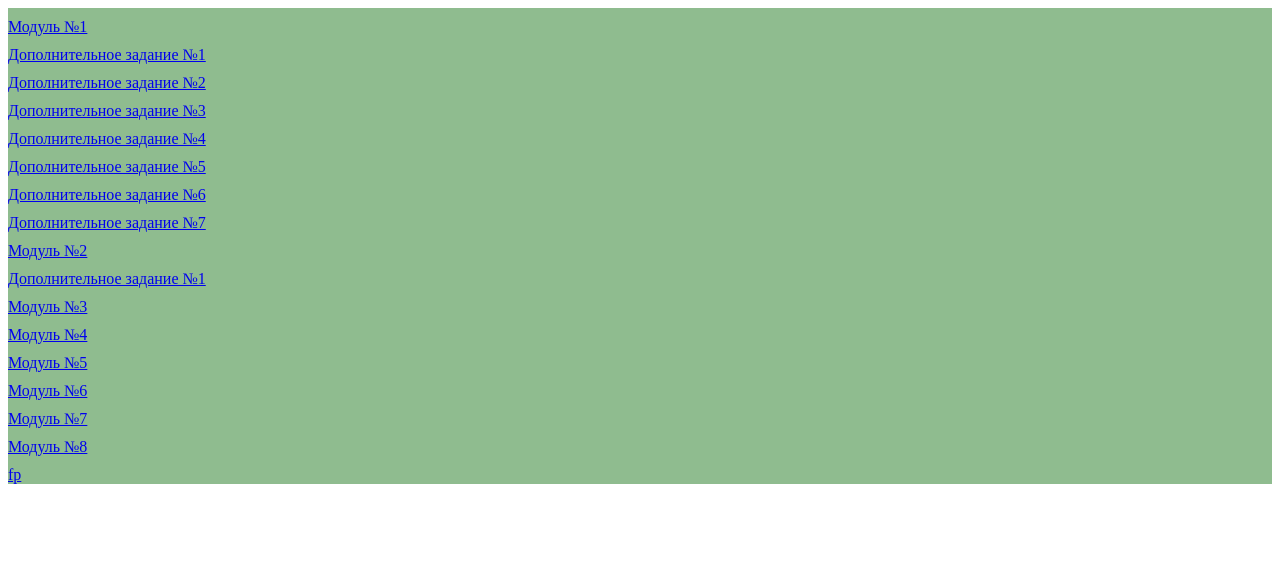
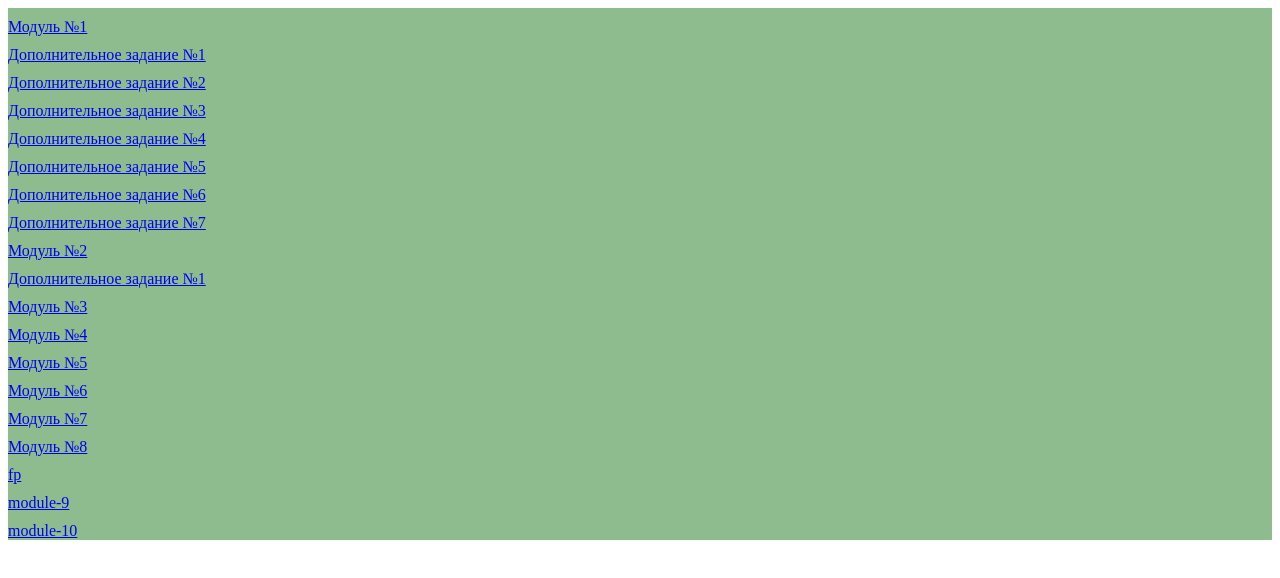
Before and after one commit to AndriiKhomenko/fe-advance-hw, a plain HTML site: page index.html in a window 1280 px wide. Drawn offline with Linux system fonts and the light colour scheme.

Commit message:
sfsdfwersf

```diff
--- a/index.html
+++ b/index.html
@@ -38,6 +38,16 @@
 			background: #8FBC8F;
 		}
 		.eightHomework{
+			display: flex;
+			flex-direction: column;
+			background: #8FBC8F;
+		}
+		.nineHomework{
+			display: flex;
+			flex-direction: column;
+			background: #8FBC8F;
+		}
+		.tenHomework{
 			display: flex;
 			flex-direction: column;
 			background: #8FBC8F;
@@ -92,5 +102,11 @@
 	<div class="fp">
 		<a href="fp/index.html">fp</a>
 	</div>
+	<div class="nineHomework">
+		<a href="module-9/index.html">module-9</a>
+	</div>
+	<div class="tenHomework">
+		<a href="module-10/index.html">module-10</a>
+	</div>
 </body>
 </html>
```
